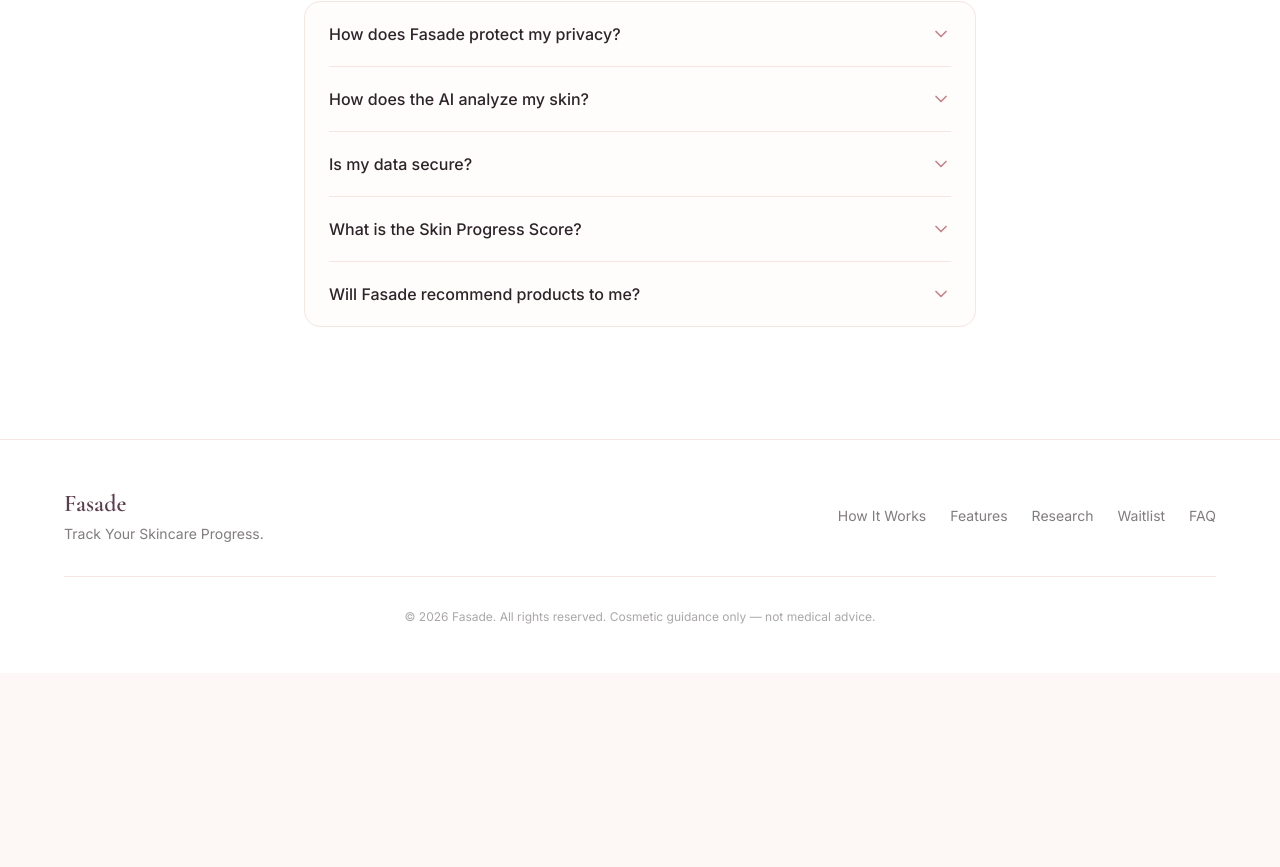
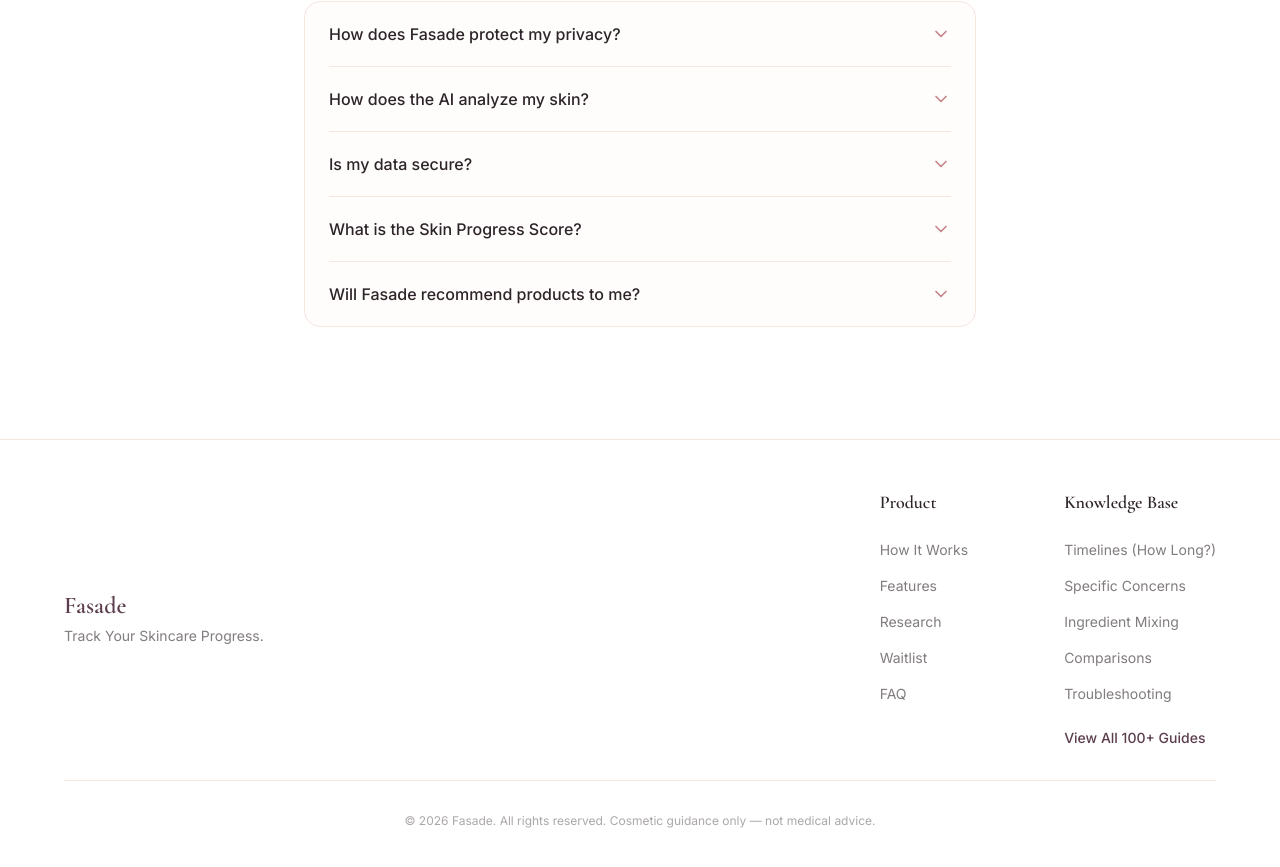
Before and after one commit to hyper-oo7/fasade-web, a Next.js app in the folder apps/web/: page / in a window 1280 px wide. Shown: the part 9058-9925 px from the top of the page. Before the commit the page ends 9731 px from the top, so only its background shows below. Built offline with nearby package versions, Linux system fonts and the light colour scheme; no server answers.

Commit message:
Update footer and blog internal linking

```diff
--- a/apps/web/src/app/blog/[slug]/page.tsx
+++ b/apps/web/src/app/blog/[slug]/page.tsx
@@ -1,4 +1,5 @@
 import { Metadata } from 'next'
+import Link from 'next/link'
 import { notFound } from 'next/navigation'
 import ReactMarkdown from 'react-markdown'
 import remarkGfm from 'remark-gfm'
@@ -42,6 +43,12 @@
     notFound()
   }
 
+  // Get related blogs (same category, excluding current)
+  const allBlogs = getAllBlogs()
+  const relatedBlogs = allBlogs
+    .filter(b => b.category === blog.category && b.slug !== blog.slug)
+    .slice(0, 3)
+
   const jsonLd = {
     "@context": "https://schema.org",
     "@type": "BlogPosting",
@@ -66,9 +73,9 @@
       <main className="min-h-screen bg-cream pt-24 pb-16 section-padding">
         <article className="max-w-4xl mx-auto">
           <header className="mb-12 text-center">
-            <div className="text-sm font-semibold tracking-wider text-rose-deep uppercase mb-4">
+            <Link href={`/blog#${blog.category.toLowerCase().replace(/\s+/g, '-')}`} className="inline-block text-sm font-semibold tracking-wider text-rose-deep uppercase mb-4 hover:text-plum transition-colors">
               {blog.category}
-            </div>
+            </Link>
             <h1 className="font-display text-4xl md:text-5xl lg:text-6xl text-charcoal mb-6 leading-tight">
               {blog.title}
             </h1>
@@ -95,6 +102,44 @@
             </ReactMarkdown>
           </div>
         </article>
+
+        {/* Related Articles Section */}
+        {relatedBlogs.length > 0 && (
+          <div className="max-w-7xl mx-auto mt-24 border-t border-blush pt-16">
+            <div className="flex justify-between items-end mb-8">
+              <h2 className="font-display text-3xl md:text-4xl text-charcoal">Keep Reading</h2>
+              <Link href="/blog" className="text-plum hover:text-rose-deep font-medium transition-colors hidden sm:block">
+                View all articles &rarr;
+              </Link>
+            </div>
+
+            <div className="grid grid-cols-1 md:grid-cols-2 lg:grid-cols-3 gap-8">
+              {relatedBlogs.map((related) => (
+                <Link key={related.slug} href={`/blog/${related.slug}`} className="group block">
+                  <article className="glass rounded-2xl overflow-hidden hover:shadow-xl transition-all duration-300 h-full flex flex-col">
+                    {related.coverImage && (
+                      <div className="aspect-video w-full overflow-hidden bg-mist">
+                        <img
+                          src={related.coverImage}
+                          alt={related.title}
+                          className="w-full h-full object-cover group-hover:scale-105 transition-transform duration-500"
+                        />
+                      </div>
+                    )}
+                    <div className="p-6 flex-1 flex flex-col">
+                      <div className="text-sm font-semibold tracking-wider text-rose-deep uppercase mb-3">
+                        {related.category}
+                      </div>
+                      <h3 className="font-display text-xl text-charcoal mb-3 group-hover:text-plum transition-colors">
+                        {related.title}
+                      </h3>
+                    </div>
+                  </article>
+                </Link>
+              ))}
+            </div>
+          </div>
+        )}
       </main>
       <Footer />
     </>
--- a/apps/web/src/app/blog/page.tsx
+++ b/apps/web/src/app/blog/page.tsx
@@ -15,6 +15,13 @@
 export default function BlogIndex() {
   const blogs = getAllBlogs()
 
+  // Group blogs by category
+  const groupedBlogs = blogs.reduce((acc, blog) => {
+    if (!acc[blog.category]) acc[blog.category] = []
+    acc[blog.category].push(blog)
+    return acc
+  }, {} as Record<string, typeof blogs>)
+
   return (
     <>
       <Navbar />
@@ -29,8 +36,14 @@
             </p>
           </header>
 
+          <div className="space-y-24">
+            {Object.entries(groupedBlogs).map(([category, categoryBlogs]) => (
+              <section key={category} id={category.toLowerCase().replace(/\s+/g, '-')}>
+                <h2 className="font-display text-3xl md:text-4xl text-plum mb-8 border-b border-blush pb-4">
+                  {category}
+                </h2>
                 <div className="grid grid-cols-1 md:grid-cols-2 lg:grid-cols-3 gap-8">
-            {blogs.map((blog) => (
+                  {categoryBlogs.map((blog) => (
                     <Link key={blog.slug} href={`/blog/${blog.slug}`} className="group block">
                       <article className="glass rounded-2xl overflow-hidden hover:shadow-xl transition-all duration-300 h-full flex flex-col">
                         {blog.coverImage && (
@@ -46,9 +59,9 @@
                           <div className="text-sm font-semibold tracking-wider text-rose-deep uppercase mb-3">
                             {blog.category}
                           </div>
-                    <h2 className="font-display text-2xl text-charcoal mb-3 group-hover:text-plum transition-colors">
+                          <h3 className="font-display text-2xl text-charcoal mb-3 group-hover:text-plum transition-colors">
                             {blog.title}
-                    </h2>
+                          </h3>
                           <p className="text-charcoal/70 font-sans text-sm line-clamp-3 mb-4">
                             {blog.excerpt}
                           </p>
@@ -60,6 +73,9 @@
                     </Link>
                   ))}
                 </div>
+              </section>
+            ))}
+          </div>
         </div>
       </main>
       <Footer />
--- a/apps/web/src/components/layout/Footer.tsx
+++ b/apps/web/src/components/layout/Footer.tsx
@@ -13,7 +13,9 @@
           <p className="mt-1 text-sm text-charcoal/60">Track Your Skincare Progress.</p>
         </div>
 
-        <nav className="flex flex-wrap justify-center gap-6" aria-label="Footer navigation">
+        <div className="flex flex-wrap justify-center md:justify-end gap-12 md:gap-24">
+          <nav className="flex flex-col items-center md:items-start gap-4" aria-label="Product navigation">
+            <h3 className="font-display text-lg font-semibold text-charcoal mb-2">Product</h3>
             {[
               { label: 'How It Works', id: 'solution' },
               { label: 'Features', id: 'features' },
@@ -30,6 +32,27 @@
               </button>
             ))}
           </nav>
+
+          <nav className="flex flex-col items-center md:items-start gap-4" aria-label="Knowledge Base navigation">
+            <h3 className="font-display text-lg font-semibold text-charcoal mb-2">Knowledge Base</h3>
+            {[
+              { label: 'Timelines (How Long?)', path: '/blog#timeline' },
+              { label: 'Specific Concerns', path: '/blog#concern' },
+              { label: 'Ingredient Mixing', path: '/blog#mixing' },
+              { label: 'Comparisons', path: '/blog#comparison' },
+              { label: 'Troubleshooting', path: '/blog#troubleshooting' },
+              { label: 'View All 100+ Guides', path: '/blog', className: 'text-plum font-medium mt-2' },
+            ].map((link) => (
+              <a
+                key={link.label}
+                href={link.path}
+                className={`text-sm transition-colors hover:text-plum ${link.className || 'text-charcoal/60'}`}
+              >
+                {link.label}
+              </a>
+            ))}
+          </nav>
+        </div>
       </div>
 
       <div className="mx-auto mt-8 max-w-6xl border-t border-blush pt-8 text-center">
```
Lines whose indentation alone changed are shown as unchanged.
